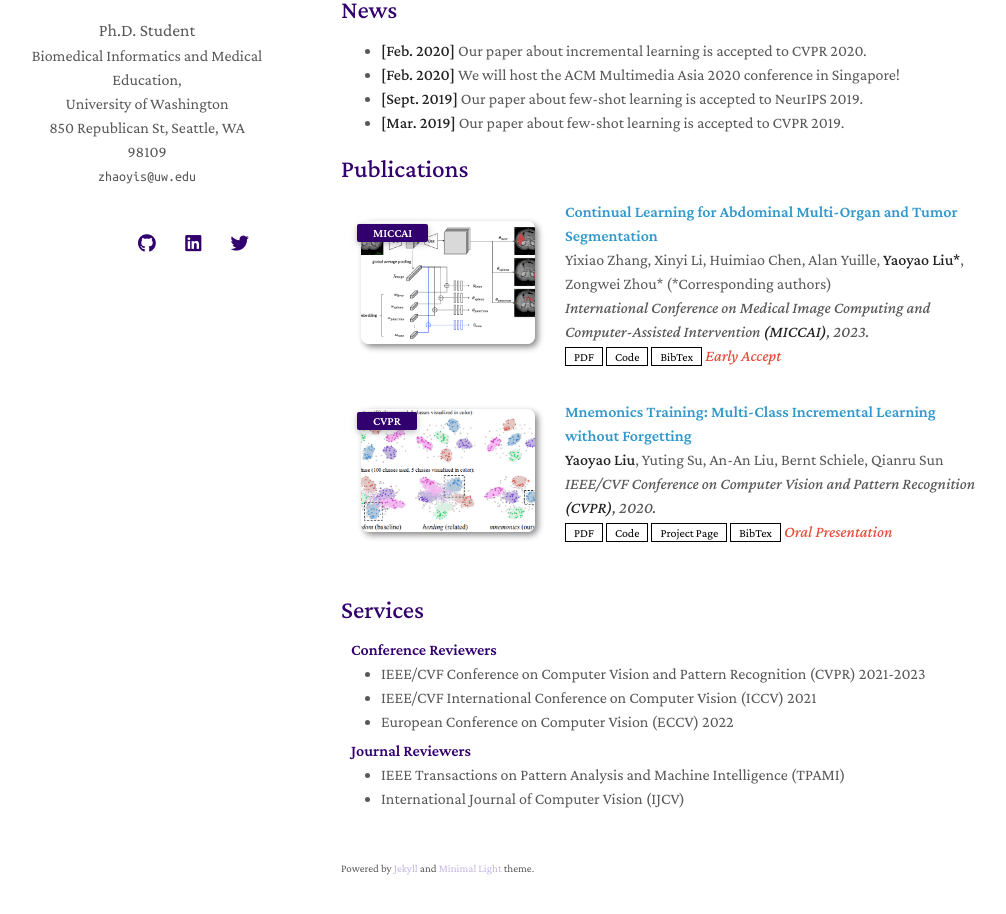
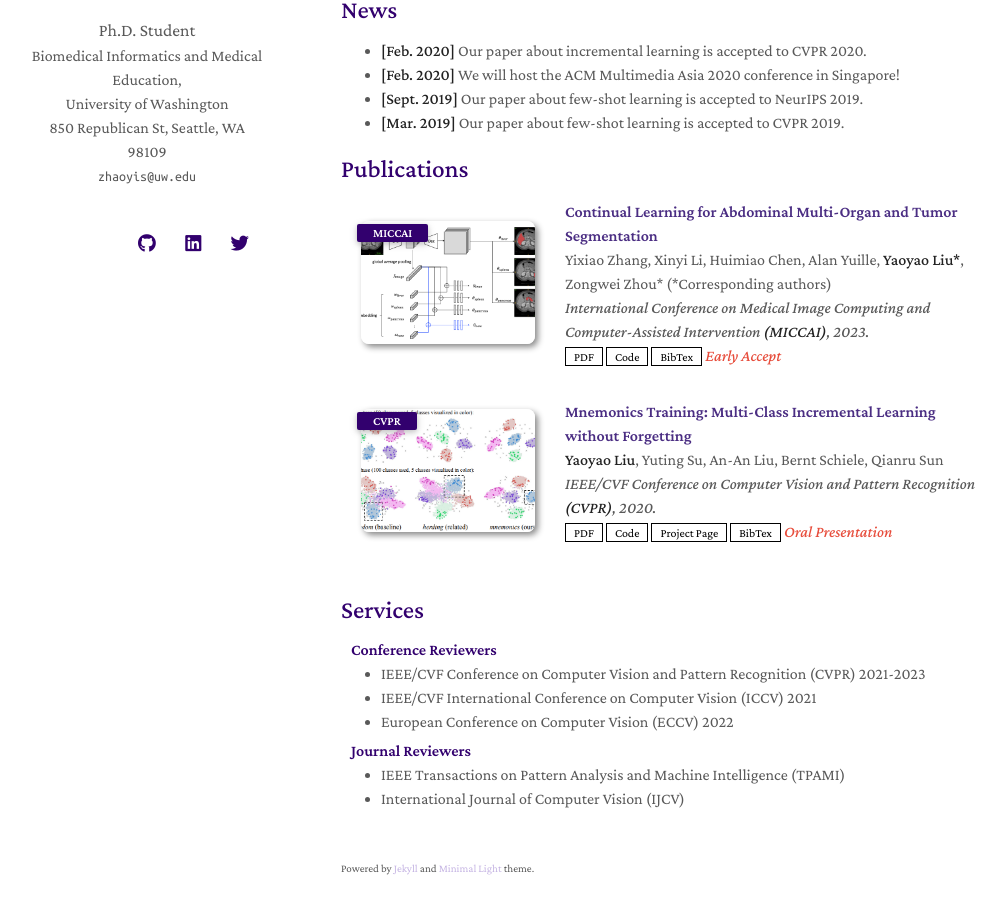
Before and after one commit to GeraldSun/GeraldSun.github.io, a Jekyll site: the page built from index.md, in a window 1280 px wide and 1216 px high. Shown: the part 267-1181 px from the top of the window, without its empty margins (129-1135 px from the left). Built offline with Jekyll 4.4.1, drawn with Linux system fonts in a browser that asks for light colours; nearby versions of some CDN libraries; a style sheet for code colours, icons or effects is not loaded; our own code applies the rules of GitHub Pages for plain Markdown files.

Commit message:
Update minimal-light.scss

```diff
--- a/_sass/minimal-light.scss
+++ b/_sass/minimal-light.scss
@@ -270,12 +270,12 @@ h1 {
 }
 
 a {
-  color:#39c;
+  color:#4b2e83;
   text-decoration:none;
 }
 
 a:hover {
-  color:#069;
+  color:#32006e;
 }
 
 @media (prefers-color-scheme: dark) {
```
